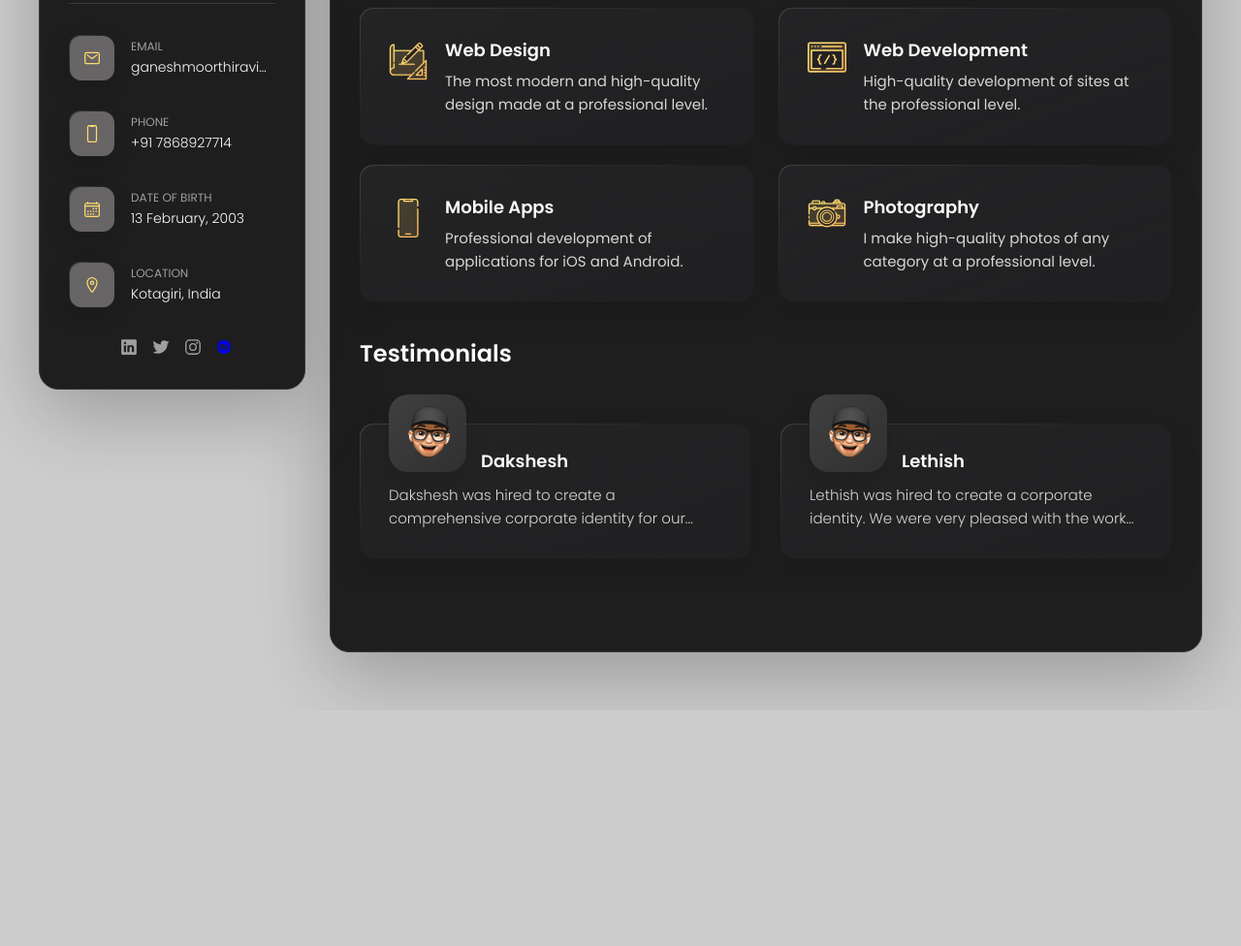
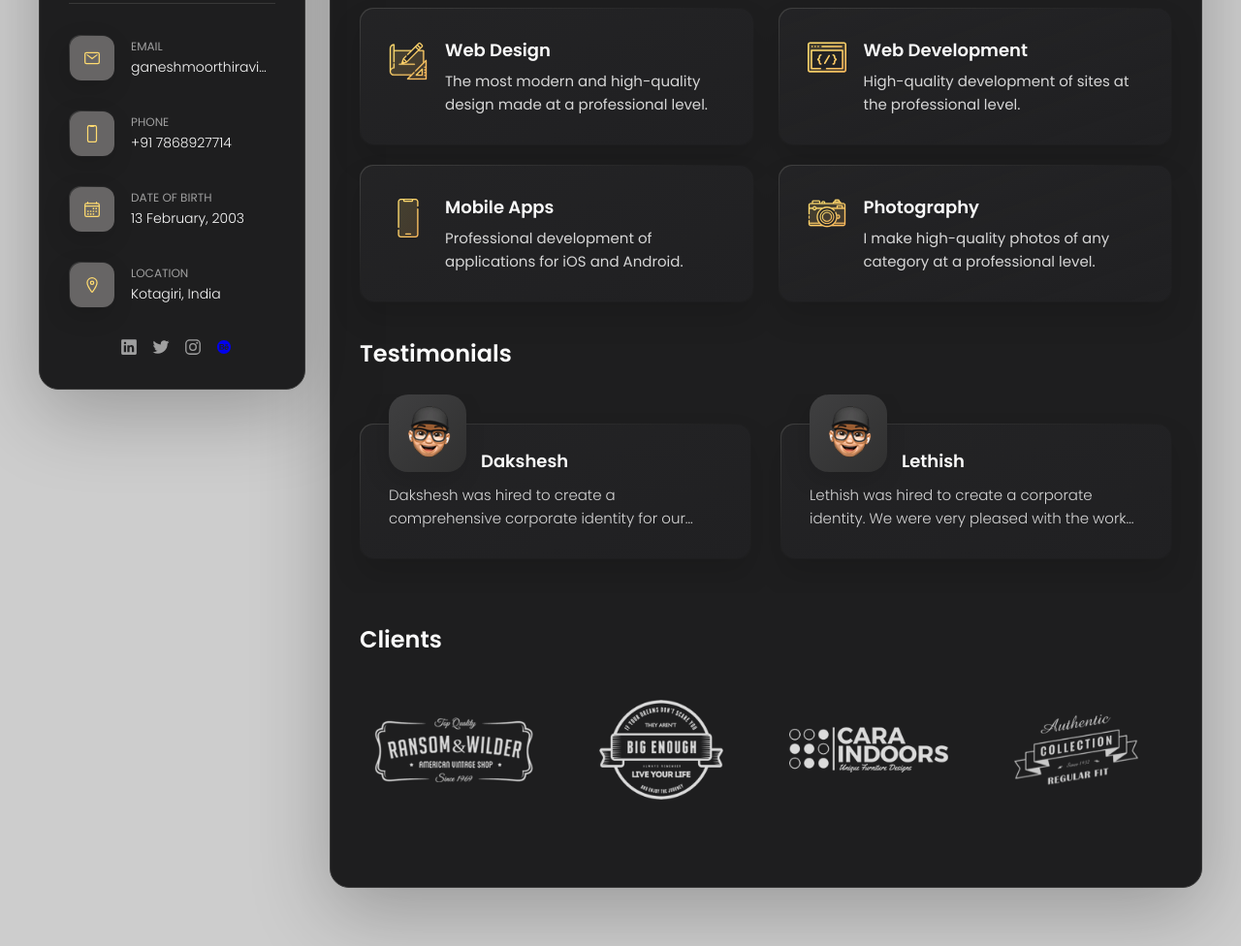
Before and after one commit to GaneshMoorthir/Portfolio, a plain HTML site: page index.html in a window 1280 px wide. Shown: the part 449-1425 px from the top of the page at 97% size. Before the commit the page ends 1182 px from the top, so only its background shows below. Drawn offline with nearby package versions, Linux system fonts and the light colour scheme.

Commit message:
Update index.html

```diff
--- a/index.html
+++ b/index.html
@@ -406,6 +406,61 @@ Dakshesh was hired to create a comprehensive corporate identity for our brand, a
             </div>
 
           </section>
+        </div>
+
+           <!--
+          - clients
+        -->
+
+        <section class="clients">
+
+          <h3 class="h3 clients-title">Clients</h3>
+
+          <ul class="clients-list has-scrollbar">
+
+            <li class="clients-item">
+              <a href="#">
+                <img src="./assets/images/logo-1-color.png" alt="client logo">
+              </a>
+            </li>
+
+            <li class="clients-item">
+              <a href="#">
+                <img src="./assets/images/logo-2-color.png" alt="client logo">
+              </a>
+            </li>
+
+            <li class="clients-item">
+              <a href="#">
+                <img src="./assets/images/logo-3-color.png" alt="client logo">
+              </a>
+            </li>
+
+            <li class="clients-item">
+              <a href="#">
+                <img src="./assets/images/logo-4-color.png" alt="client logo">
+              </a>
+            </li>
+
+            <li class="clients-item">
+              <a href="#">
+                <img src="./assets/images/logo-5-color.png" alt="client logo">
+              </a>
+            </li>
+
+            <li class="clients-item">
+              <a href="#">
+                <img src="./assets/images/logo-6-color.png" alt="client logo">
+              </a>
+            </li>
+
+          </ul>
+
+        </section>
+
+      </article>
+
+
 
 
 
```
